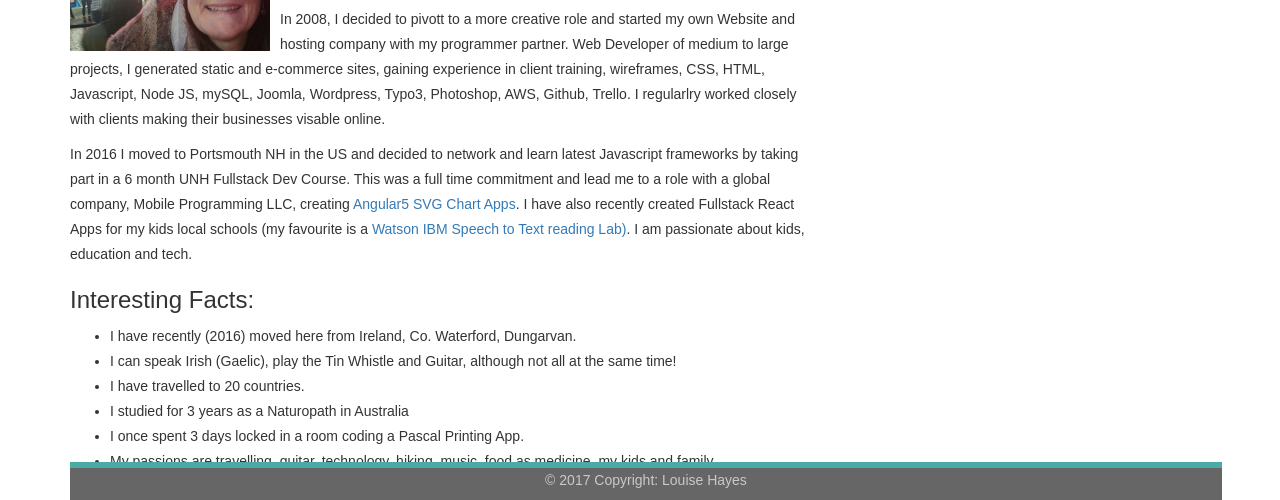
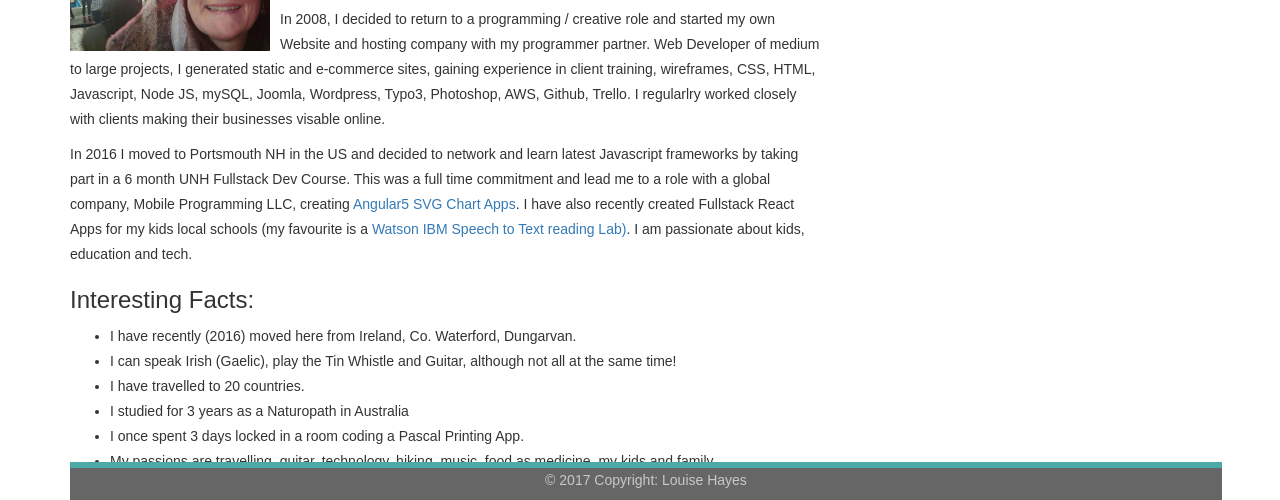
Before and after one commit to louise-hayes/louise-hayes.github.io, a plain HTML site: page index.html in a window 1280 px wide. Shown: the part 298-798 px from the top of the page. Drawn offline with nearby package versions, Linux system fonts and the light colour scheme.

Commit message:
new intro

```diff
--- a/index.html
+++ b/index.html
@@ -81,7 +81,7 @@
           large ERP companies installing and upgrading SAP systems on multiple hardware, OS and DB platforms.
         </p>
         <p>
-          In 2008, I decided to pivott to a more creative role and started my own Website and hosting company with my programmer partner. Web Developer of medium to large projects, I generated static and e-commerce sites, gaining experience in client training, wireframes,
+          In 2008, I decided to return to a programming / creative role and started my own Website and hosting company with my programmer partner. Web Developer of medium to large projects, I generated static and e-commerce sites, gaining experience in client training, wireframes,
           CSS, HTML, Javascript, Node JS, mySQL, Joomla, Wordpress, Typo3, Photoshop, AWS, Github, Trello. I regularlry worked closely with clients making their businesses visable online.
 
         </p>
```
